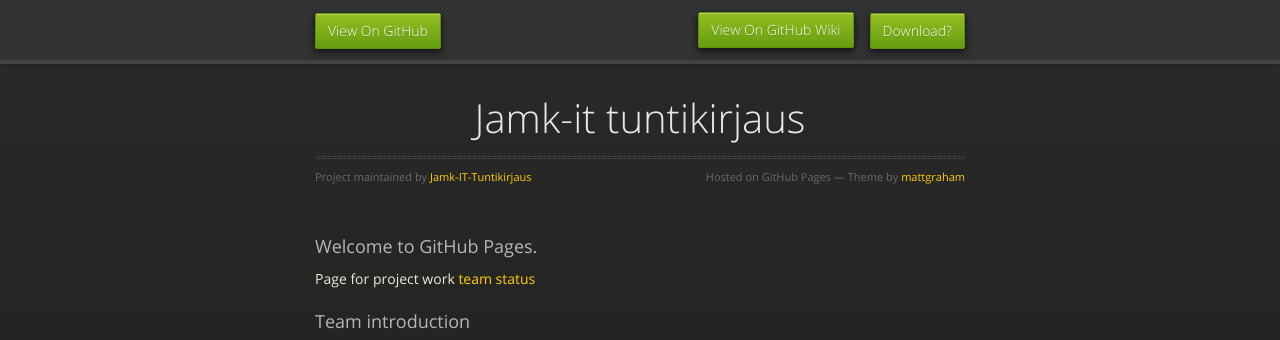
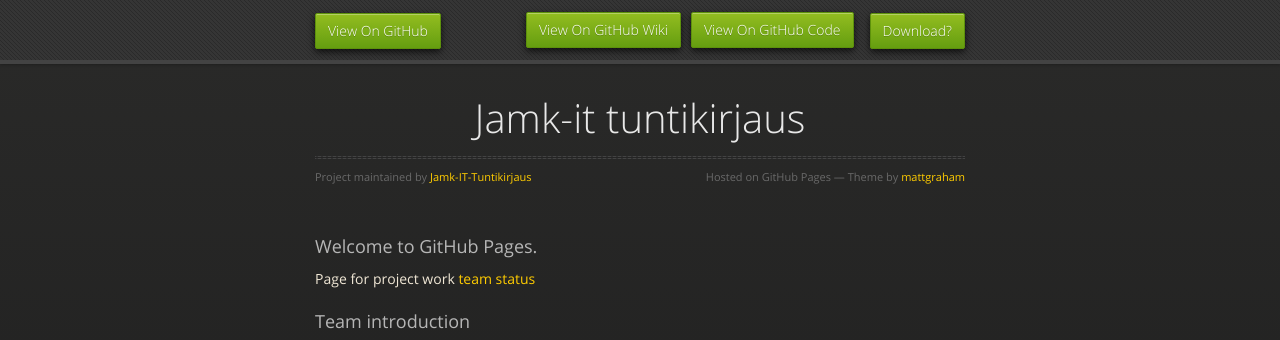
Before and after one commit to Jamk-IT-Tuntikirjaus/Jamk-IT-Tuntikirjaus.github.io, a plain HTML site: page index.html in a window 1280 px wide. Shown: the top 340 px of the page. Drawn offline with nearby package versions, Linux system fonts and the light colour scheme.

Commit message:
Update index.html

```diff
--- a/index.html
+++ b/index.html
@@ -21,6 +21,7 @@
       <div id="header">
         <nav>
           <li class="downloads"><a href="">Download?</a></li>
+          <li class="title"><a href="https://github.com/Jamk-IT-Tuntikirjaus/Jamk-IT-Tuntikirjaus">View On GitHub Code</a></li>
           <li class="title"><a href="https://github.com/Jamk-IT-Tuntikirjaus/Jamk-IT-Tuntikirjaus/wiki">View On GitHub Wiki</a></li>
           <li class="fork"><a href="https://github.com/Jamk-IT-Tuntikirjaus">View On GitHub</a></li>
         </nav>
```
